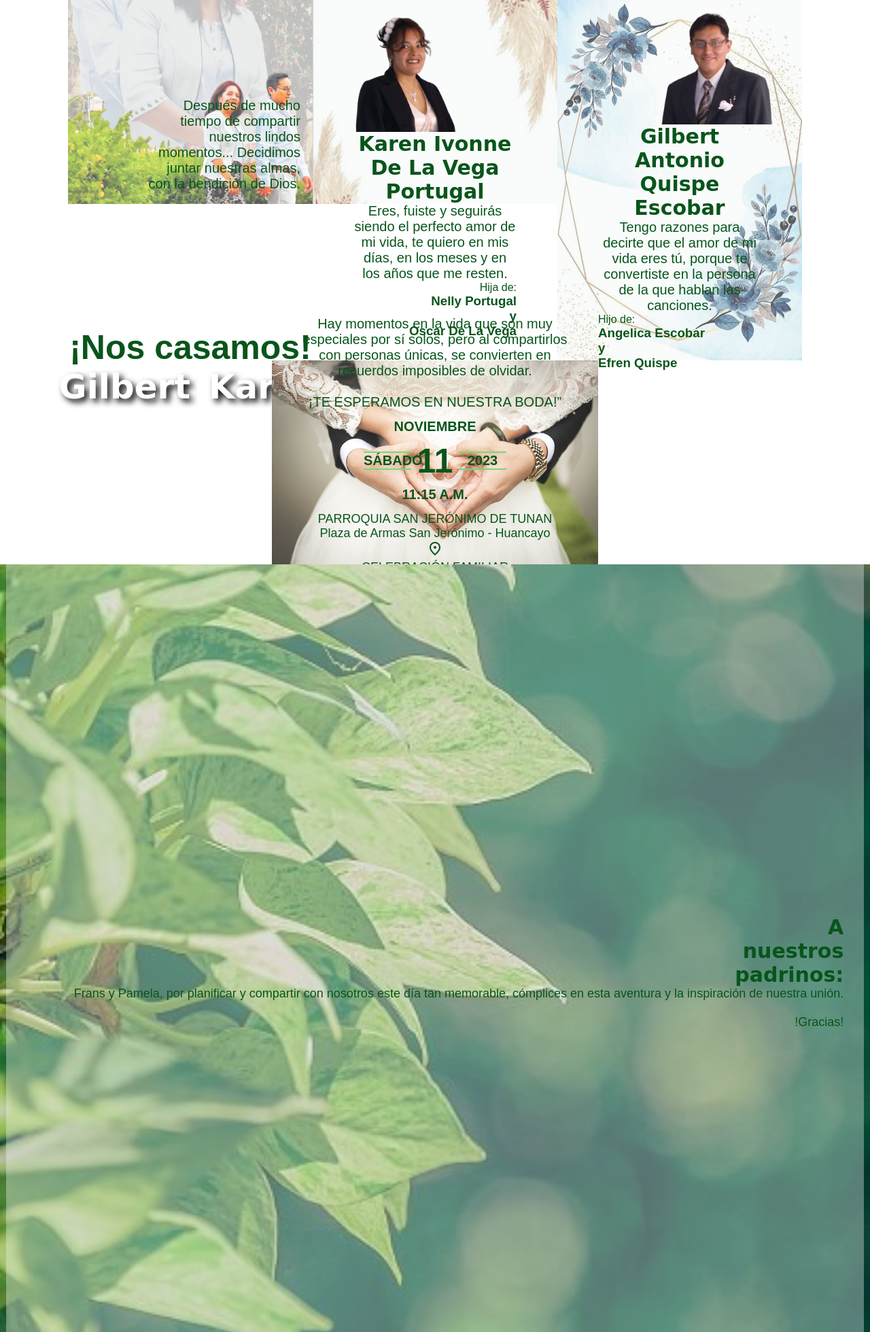
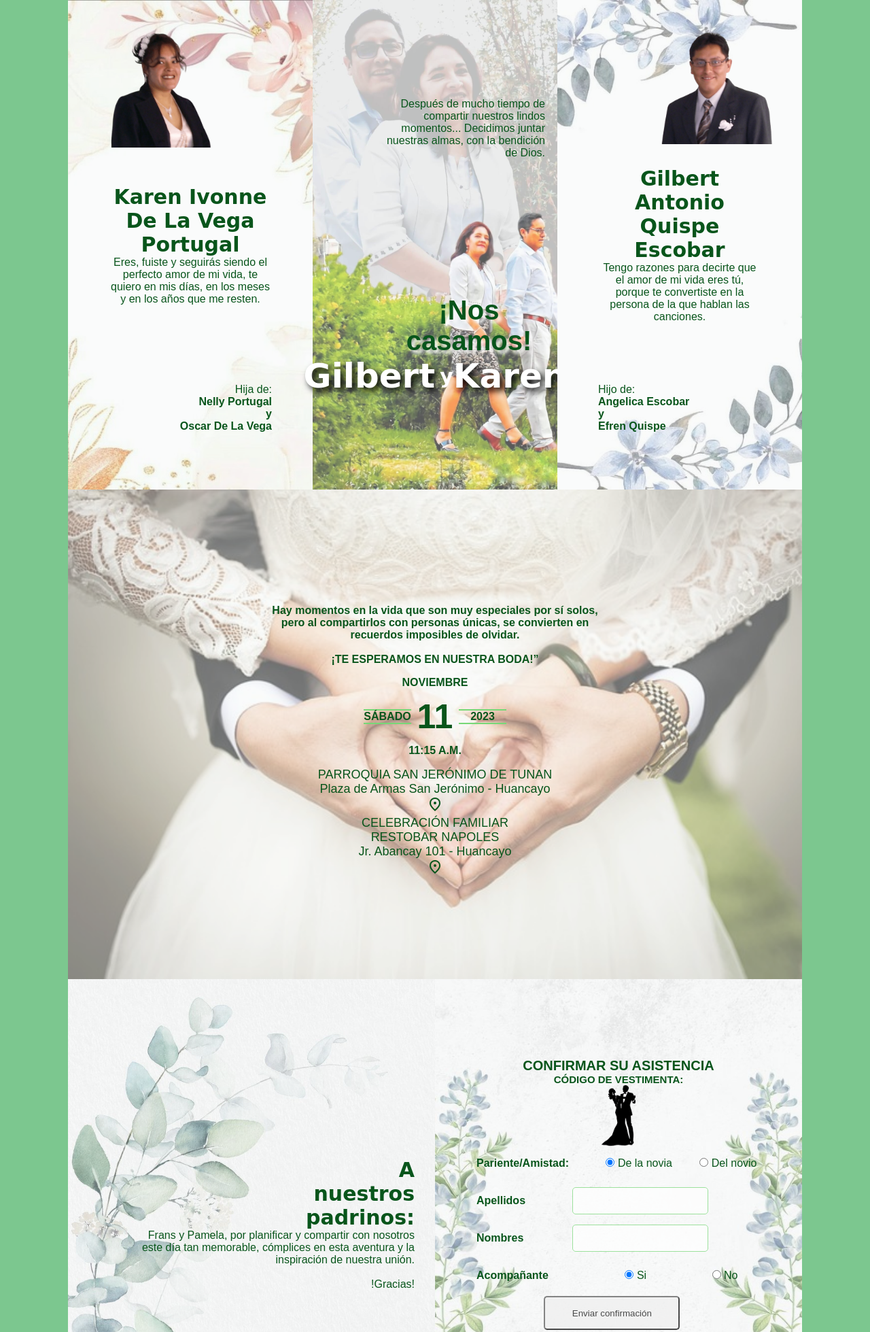
Before and after one commit to GilbertQuispe/GilbertQuispe.github.io, a plain HTML site: page index.html in a window 1280 px wide. Shown: the top 1959 px of the page at 68% size. Drawn offline with nearby package versions, Linux system fonts and the light colour scheme; a web font is replaced by a local one.

Commit message:
7ma Modificacion

```diff
--- a/css/styles.css
+++ b/css/styles.css
@@ -9,7 +9,7 @@
     --h2:4.5rem;
     --h3:2.5rem;
     --p:1.8rem;
-    --tamaño:732px;
+    --tamaño:720px;
 }
 *{
     box-sizing: border-box;
@@ -122,9 +122,17 @@ a{
     background-repeat: no-repeat;
     background-size: cover;
     font-size: 2rem;
-    /* font-weight: 700; */
     justify-content: center;
     color: var(--1ercolor);
+}
+.section-ceremonia-trans{
+    width: 100%;
+    min-width: inherit;
+    height: inherit;
+    background: rgba(242, 245, 243, 0.363);
+    Display: flex;
+    flex-direction: column;
+    justify-content: center;
 }
 .invitacion{
     margin-top: 20px;
@@ -177,7 +185,7 @@ a{
     align-items: center;
     /* background-color: #ffb4b4; */
     /* font-size: 1.4rem; */
-    background-image: url('../assets/img/marcok.jpg');
+    background-image: url('../assets/img/fondo5.jpg');
     background-position: center;
     background-size: cover;
     background-repeat: no-repeat;
@@ -194,7 +202,7 @@ a{
 }
 /* Section 4 */
 .section-gilbert{
-    background-image: url('../assets/img/marcog.jpg');
+    background-image: url('../assets/img/fondo6.jpg');
     background-position: center;
     background-size: cover;
     background-repeat: no-repeat;
@@ -261,7 +269,7 @@ a{
     min-width: 320px;
     /* max-width:360px ; */
     height: var(--tamaño);
-    background-image: url('../assets/img/fondoazul.jpg');
+    background-image: url('../assets/img/fondo7.jpg');
     background-position: center;
     background-repeat: no-repeat;
     background-size: cover;
@@ -270,9 +278,10 @@ a{
     align-items: center;
     /* padding-top: 10px;   */
     justify-content: center;
+    color: var(--1ercolor);
 }
 .confirmarasistenciatransparente{
-    width: inherit;
+    width: 100%;
     min-width: inherit;
     height: inherit;
     display: flex;
@@ -285,7 +294,7 @@ a{
   margin-left: calc(10%);
   display: flex;
   justify-content: space-around;
-  text-align: left;
+  /* text-align: left; */
 }
 .confirmarasistencia h3{
     font-size: 2rem;
@@ -298,16 +307,15 @@ a{
     grid-template-rows: repeat(5, 50px);
     gap: 5px;
     align-items: center;
-    font-size: 1.6rem;
+    font-size: 1.8rem;
 }
 .form-input {
     width: 200px;
     height: 40px;
     border-radius: 5px;
-    border: 1px;
+    border: 1px solid var(--4tocolor);
     opacity: 0.7;
-    padding-left: 5px;
-    /* padding-left: calc(20%);    */
+    padding-left: 7px;
 }
 
 .btn-enviar{
@@ -349,6 +357,10 @@ a{
     padding-left: 30px;
     padding-right: 30px;
     font-size: 1.6rem;
+    text-align: center;
+}
+.direccion span{
+    text-align: center;
 }
 
 .confirmacion{
@@ -372,7 +384,7 @@ a{
     flex-direction: column;
     align-items: center;
     justify-content: center;
-    background-image: url('../assets/img/fondoverde.jpg');
+    background-image: url('../assets/img/fondo3.jpg');
     background-position: center;
     background-repeat: no-repeat;
     background-size: cover;
@@ -409,10 +421,27 @@ a{
         min-width: 150px;
         height: 400px;
     }
+    .header p{
+        padding-top: calc(5%);
+        padding-left: calc(10%);
+        padding-right: calc(5%);
+        font-size: 1.6rem;
+    }
+    .header h1{
+        margin-top: 5rem;
+        margin-left: 10rem;
+        text-align: left;
+    }
+    .header h1:hover{
+        margin-top: 5rem;
+        margin-left: 10rem;
+        text-align: left;
+    }
     .section-ceremonia {
         width: 100%;
         order: 4;
         height: 500px;
+        font-size: 1.6rem;
     }
     .section-karen {
         width: 50%;
@@ -424,47 +453,124 @@ a{
         order: 3;
         height: 500px;
     }
+    .padresg h3, .padresk h3{
+        font-size: 1.6rem;
+    }
+    .section-gilbert p, .section-karen p{
+        font-size: 1.6rem;
+    }
     .padrinos {
         width: 50%;
         order: 5;
         height: 500px;
+    }
+    .padrinos p{
+        font-size: 1.6rem;
     }
     .confirmarasistencia {
         width: 50%;
         order: 6;
         height: 500px;
     }
+    .formulario{
+        font-size: 1.6rem;
+    }
+    .formulario div{
+        padding-left: calc(10%)%;
+    }
+    .confirmacion{
+        margin-top: 378px;
+    }
+    .direccion{
+        margin-top: calc(10%);
+    }
 }
 @media (min-width: 800px){
+    .container{
+        background-color: #7cc78f;
+        /* background: rgba(242, 245, 243, 0.363); */
+    }
     .header {
-        width: 30%;
+        width: 40%;
         min-width:150px;
         max-width: 360px;
-        height: 300px;
+        height: var(--tamaño);
+        order: 2;
+    }
+    .header p{
+        font-size: 1.6rem;
+        padding-top: calc(40%);
+        padding-left: calc(30%);
+        padding-right: calc(5%);
+        text-align: right;
+    }
+    .header h1{
+        font-size: 4rem;
+        color: var(--1ercolor);
+        text-align: center;
+        margin-top: 20rem;
+        text-shadow: 0.5rem 0.5rem 0.5rem white;
+    }
+    .header h1:hover{
+        font-size: 4rem;
+        color: white;
+        text-align: center;
+        margin-top: 20rem;
+        text-shadow: 0.5rem 0.5rem 0.5rem black;
+        transition-duration: 2s;
     }
     .section-ceremonia{
-        width: 40%;
+        width: 100%;
         min-width:150px;
-        max-width: 480px;
-        height: 300px;
+        max-width: 1080px;
+        height: var(--tamaño);
+        order: 4;
+        font-size: 1.6rem;
     }
     .section-karen {
         width: 30%;
         min-width:150px;
         max-width: 360px;
-        height: 300px;
+        height: var(--tamaño);
+        order: 1;
     }
     .section-gilbert {
-        width: 100%;
+        width: 30%;
         max-width: 360px;
-        height: 530px;
+        height: var(--tamaño);
+        order: 3;
+    }
+    .section-gilbert p, .section-karen p{
+        font-size: 1.6rem;
     }
     .padrinos {
-        width: 100%;
-        height: 1200px;
+        width: 50%;
+        max-width: 540px;
+        height: var(--tamaño);
+    }
+    .padrinos p{
+        font-size: 1.6rem;
     }
     .confirmarasistencia {
         width: 100%;
-        max-width: 1200px;
+        max-width: 540px;
+        height: var(--tamaño);
+    }
+    .formulario{
+        font-size: 1.6rem;
+    }
+    .confirmacion{
+        margin-top: 620px;
+    }
+    .invitacion{
+        margin-top: 20px;
+        margin-left: 300px;
+        margin-right: 300px;
+        /* font-size: rem; */
+        text-align: center;
+        font-weight: bold;
+    }
+    .padresg h3, .padresk h3{
+        font-size: 1.6rem;
     }
 }
--- a/index.html
+++ b/index.html
@@ -32,6 +32,7 @@
             </article>
         </section>
         <section class="main-section section-ceremonia" id="main">
+                <div class="section-ceremonia-trans">
                     <p class="invitacion">Hay momentos en la vida que son muy especiales por sí solos, pero al compartirlos con personas únicas, se convierten en recuerdos imposibles de olvidar. <br><br> ¡TE ESPERAMOS EN NUESTRA BODA!”</p>
                     <span class="main-img"></span>
                     <div class="divfecha">
@@ -48,6 +49,7 @@
                     <div class="div-recepcion">
                         <p>CELEBRACIÓN FAMILIAR <br> RESTOBAR NAPOLES <br>Jr. Abancay 101 - Huancayo</p>
                         <span class="material-symbols-outlined"><a href="https://www.google.com/maps/place/NAPOLES+RESTOBAR/@-12.0638518,-75.2091869,17z/data=!4m10!1m2!2m1!1shostal+napoles+huancayo!3m6!1s0x910e97846c522301:0x940ca7fb68452fdc!8m2!3d-12.0628076!4d-75.2076707!15sChdob3N0YWwgbmFwb2xlcyBodWFuY2F5b1oZIhdob3N0YWwgbmFwb2xlcyBodWFuY2F5b5IBCnJlc3RhdXJhbnTgAQA!16s%2Fg%2F11kb52rtx3?entry=ttu">location_on</a></span>
+                    </div>
                 </div>
         </section>
         <section class="main-section section-karen" id="karen">
@@ -100,7 +102,7 @@
                     <input class="form-input" type="text" name="nombres" id="" required style="text-transform: uppercase;">
                     <label  for="parentesco" class="alineacion-left" >Acompañante</label>
                     <div class="form-div--radio">
-                        <label for="parentesco"><input type="radio" checked name="acomp" value="acomp"> Si </label>
+                        <label for="parentesco"><input type="radio" checked name="acomp" value="acomp"> Si           </label>
                         <label for="parentesco" ><input type="radio" name="acomp" value="acomp"> No</label>
                     </div>
                     <!-- <input class="form-input" list="parentesco" name="parentesco" required/>
```
Also changed, not shown: assets/img/fondo3.jpg (added), assets/img/fondo5.jpg (added), assets/img/fondo6.jpg (added), assets/img/fondo7.jpg (added), assets/img/fondoverde.jpg (deleted). Lines whose indentation alone changed are shown as unchanged.
